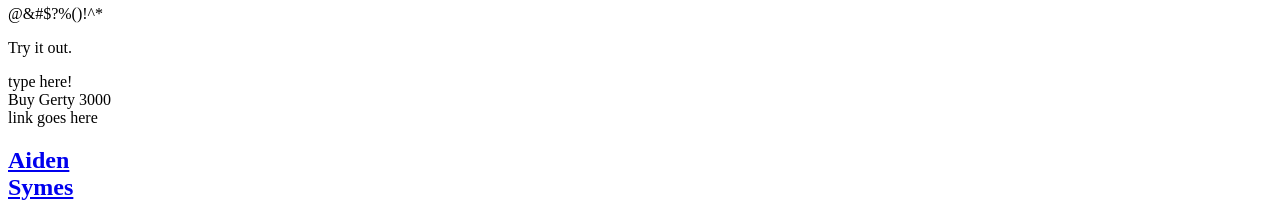
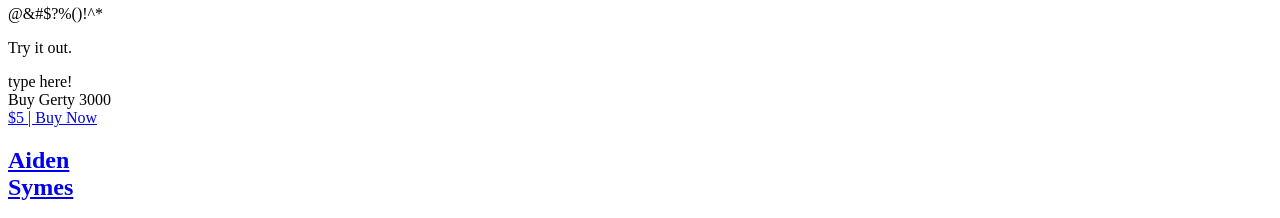
Before and after one commit to aidensymes/fonts.aidensymes.com, a Jekyll site: the page built from _fonts/gerty-3000.markdown, in a window 1280 px wide. Shown: the part 723-941 px from the top of the page. Built offline with Jekyll 4.4.1, drawn with Linux system fonts in a browser that asks for light colours.

Commit message:
Updated Gerty 3000

```diff
--- a/_fonts/gerty-3000.markdown
+++ b/_fonts/gerty-3000.markdown
@@ -20,7 +20,9 @@ samples:
   entry: type here!
   weight:
 buy:
-  Gerty 3000: link goes here
+  Gerty 3000: |-
+    <script src="https://gumroad.com/js/gumroad.js"></script>
+    <a class="gumroad-button" href="https://gum.co/mSit" target="_blank">$5 | Buy Now</a>
 layout: font
 ---
 
```
